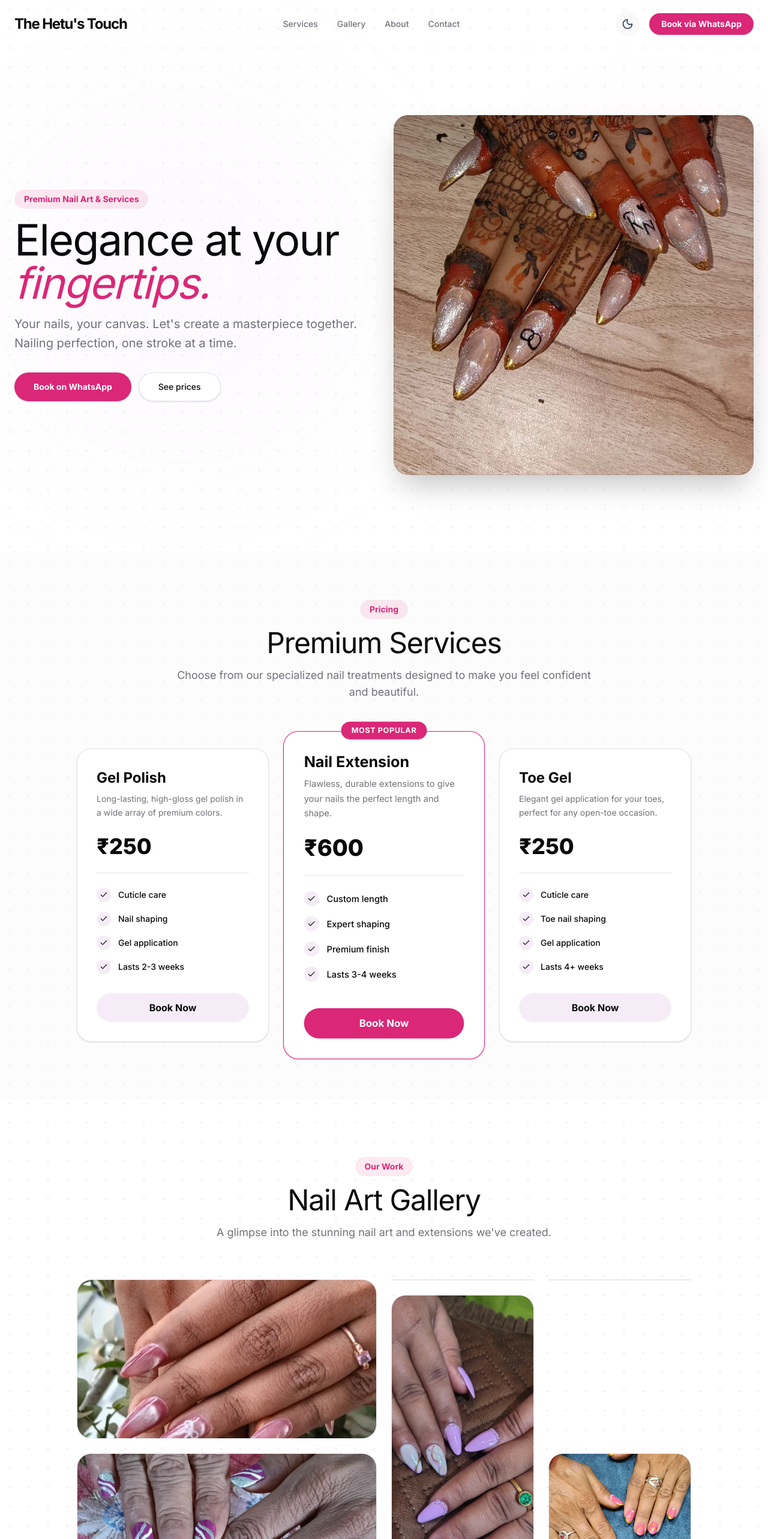
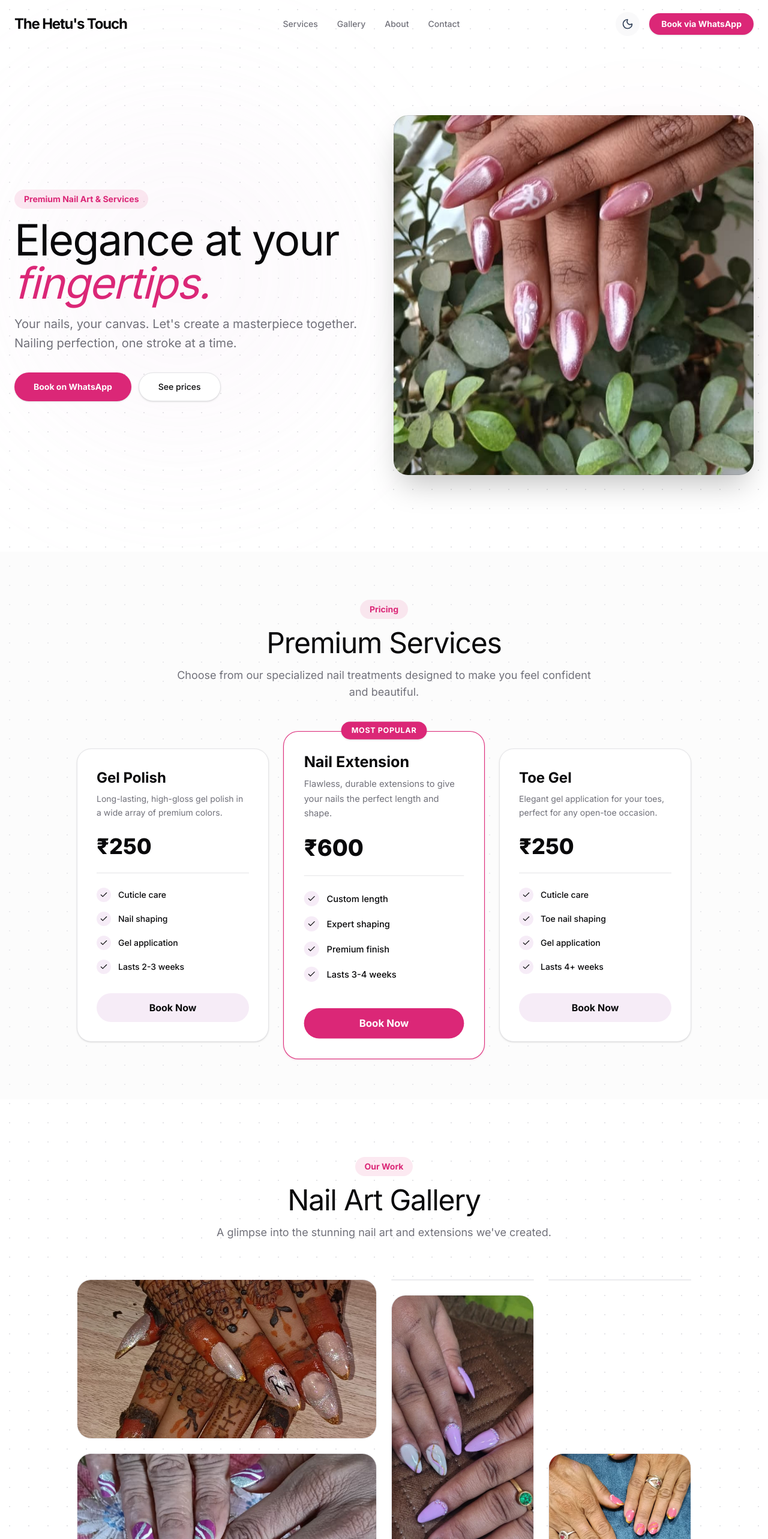
Before and after one commit to krrish2108/The-Hetu-s-Touch, a Next.js app: page / in a window 1280 px wide. Shown: the top 2566 px of the page at 60% size. Built offline with nearby package versions, Linux system fonts and the light colour scheme; a web font is replaced by a local one.

Commit message:
style: swap hero image with first gallery image

```diff
--- a/components/Gallery.tsx
+++ b/components/Gallery.tsx
@@ -5,7 +5,7 @@ import { motion, Variants } from "framer-motion";
 
 export function Gallery() {
   const photos = [
-    { src: "/images/real-gallery-1.jpeg", className: "col-span-2 row-span-2 md:col-span-2 md:row-span-2" },
+    { src: "/images/real-gallery-7.jpeg", className: "col-span-2 row-span-2 md:col-span-2 md:row-span-2" },
     { src: "/images/real-gallery-2.jpeg", className: "col-span-1 row-span-1" },
     { src: "/images/real-gallery-3.jpeg", className: "col-span-1 row-span-1" },
     { src: "/images/real-gallery-4.jpeg", className: "col-span-2 row-span-2 md:col-span-1 md:row-span-2" },
--- a/components/Hero.tsx
+++ b/components/Hero.tsx
@@ -58,7 +58,7 @@ export function Hero() {
           >
             <motion.div style={{ y, height: "120%", top: "-10%" }} className="absolute inset-0 w-full">
               <Image
-                src="/images/real-gallery-7.jpeg"
+                src="/images/real-gallery-1.jpeg"
                 alt="Beautiful gel nails"
                 fill
                 sizes="(max-width: 768px) 100vw, (max-width: 1200px) 50vw, 600px"
```
